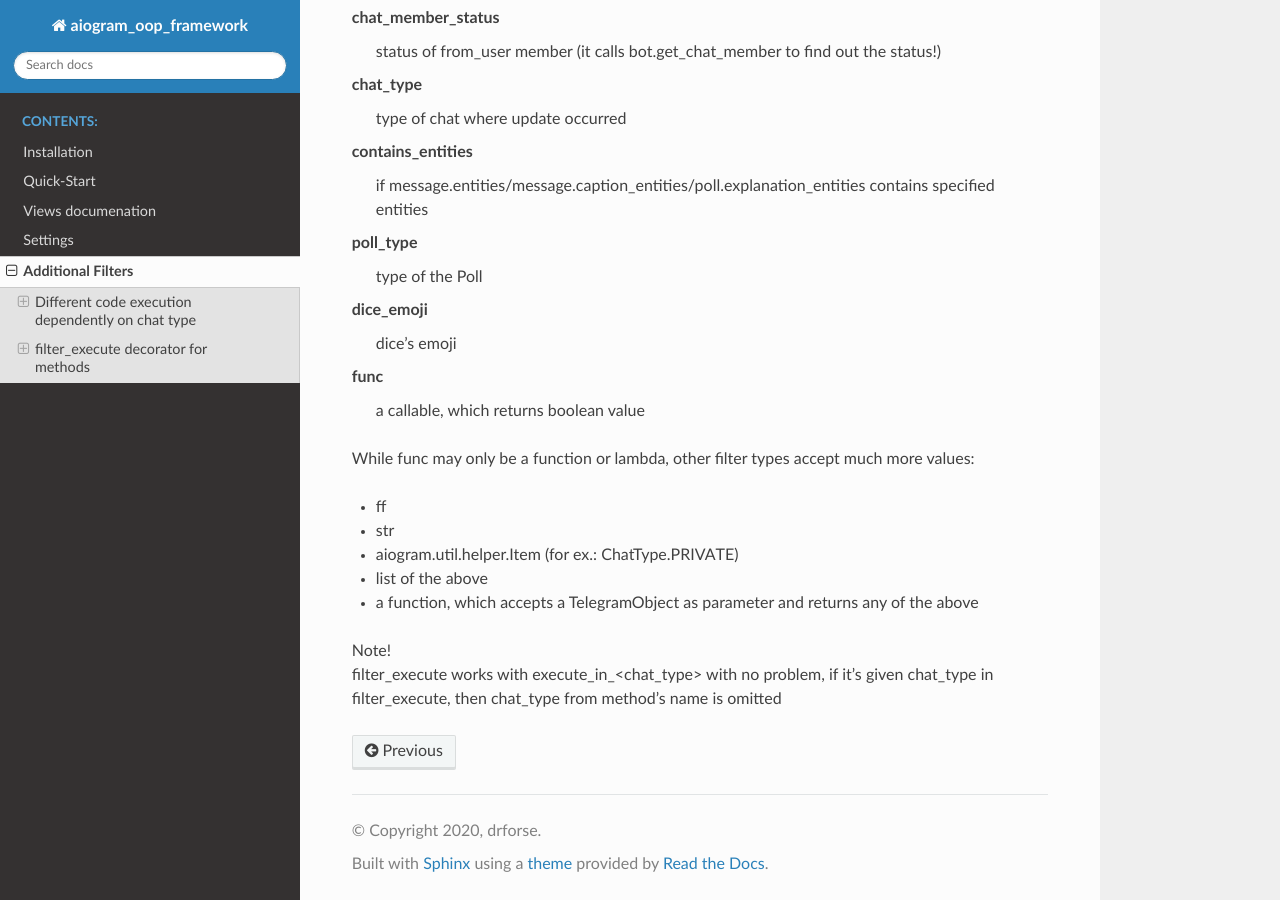
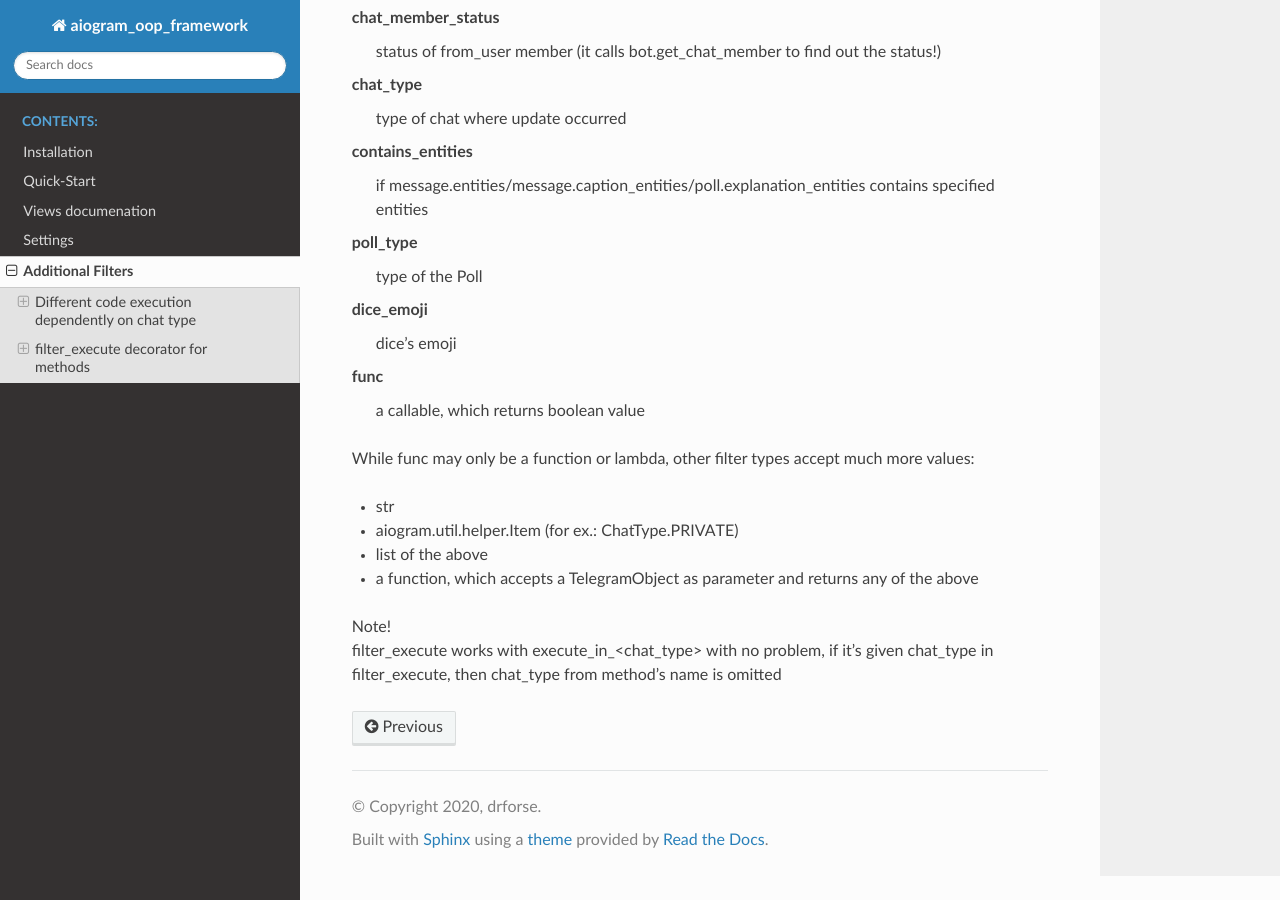
Before and after one commit to drforse/aiogram_oop_framework, a Sphinx documentation site: the page built from docs/source/additional-filters.rst, in a window 1280 px wide and 900 px high, scrolled down 1300 px. Built offline with Sphinx 7.4.7 and the Read the Docs theme 2.0.0, drawn with Linux system fonts in a browser that asks for light colours.

Commit message:
fix typo in docs

```diff
--- a/docs/source/additional-filters.rst
+++ b/docs/source/additional-filters.rst
@@ -80,7 +80,6 @@ func
 
 While func may only be a function or lambda, other filter types accept much more values:
 
-- ff
 - str
 - aiogram.util.helper.Item (for ex.: ChatType.PRIVATE)
 - list of the above
```
